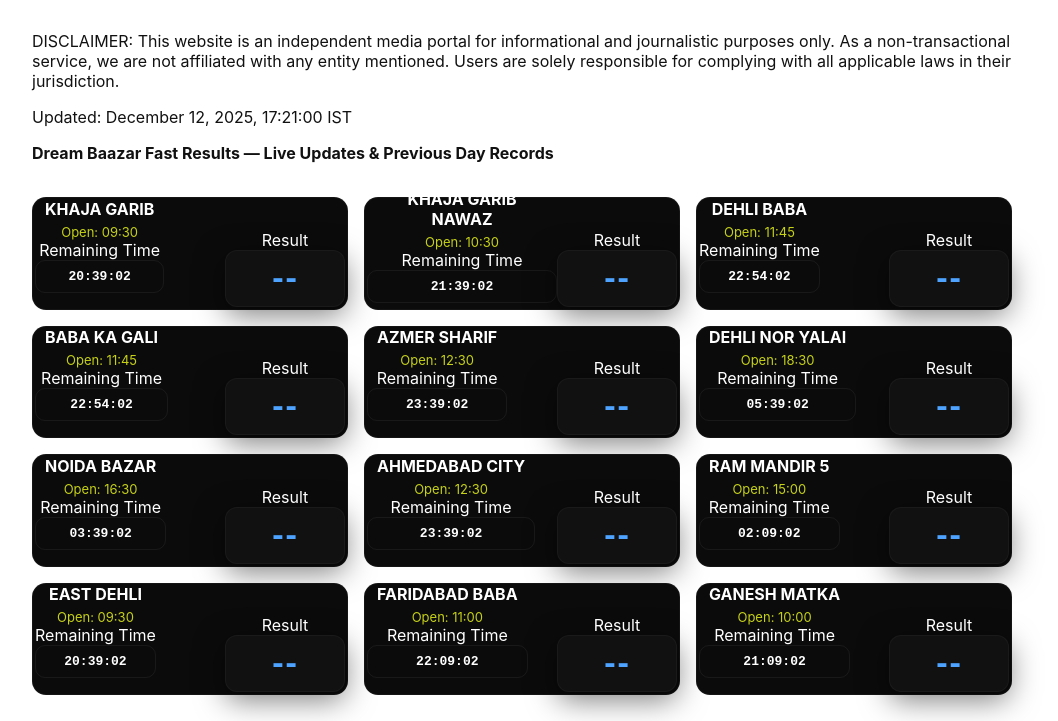
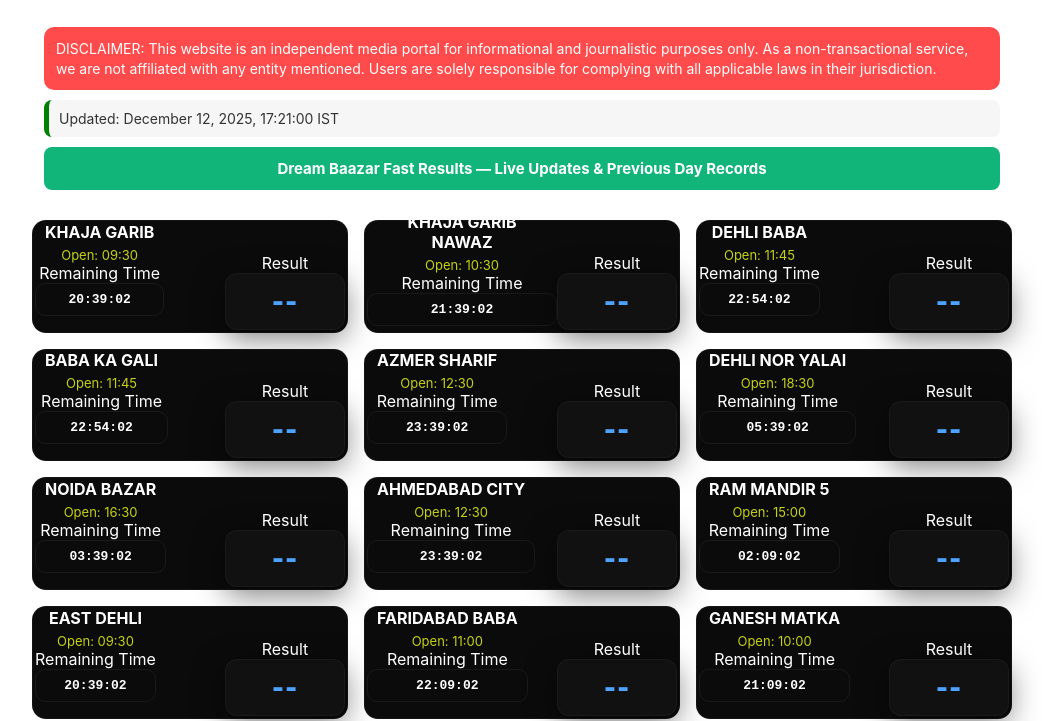
Before and after one commit to onlinecyber/Dream-Baazar, a website built with Vite: page index.html in a window 1280 px wide. Shown: the part 101-822 px from the top of the page, without its empty margins (118-1176 px from the left). Built offline with nearby package versions, Linux system fonts and the light colour scheme; no server answers.

Commit message:
Update style.css

```diff
--- a/style.css
+++ b/style.css
@@ -43,6 +43,56 @@ body{
     text-align: center;
     padding-top: 10%;
 }
+.top-disclaimer {
+  margin: 12px;
+  display: flex;
+  flex-direction: column;
+  gap: 10px;
+}
+
+/* Red Box */
+.disc-box.red {
+  background: #ff4b4b;
+  padding: 12px;
+  border-radius: 10px;
+}
+
+.disc-box.red p {
+  color: white;
+  font-size: 14px;
+  margin: 0;
+  line-height: 1.4;
+}
+
+/* Updated Date */
+.disc-box.updated {
+  background: #f6f6f6;
+  border-left: 5px solid green;
+  padding: 10px;
+  border-radius: 8px;
+}
+
+.disc-box.updated p {
+  color: #333;
+  font-size: 14px;
+  margin: 0;
+}
+
+/* Green Bar */
+.disc-box.green {
+  background: #11b57a;
+  padding: 12px;
+  border-radius: 8px;
+  text-align: center;
+}
+
+.disc-box.green p {
+  color: white;
+  font-size: 15px;
+  margin: 0;
+  font-weight: 700;
+}
+
 .bazar-name{
     font-weight:700;
     font-size:16px;
```
